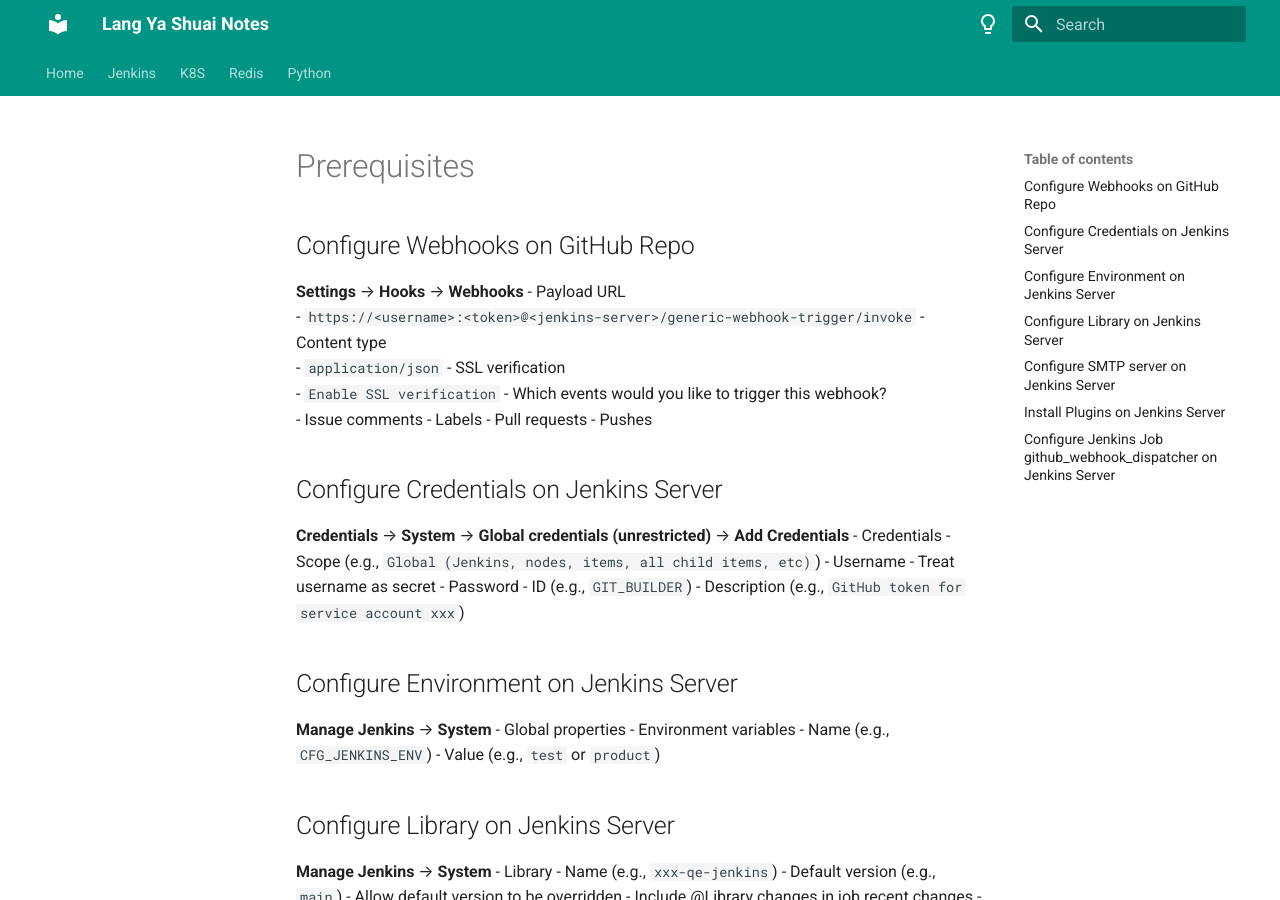
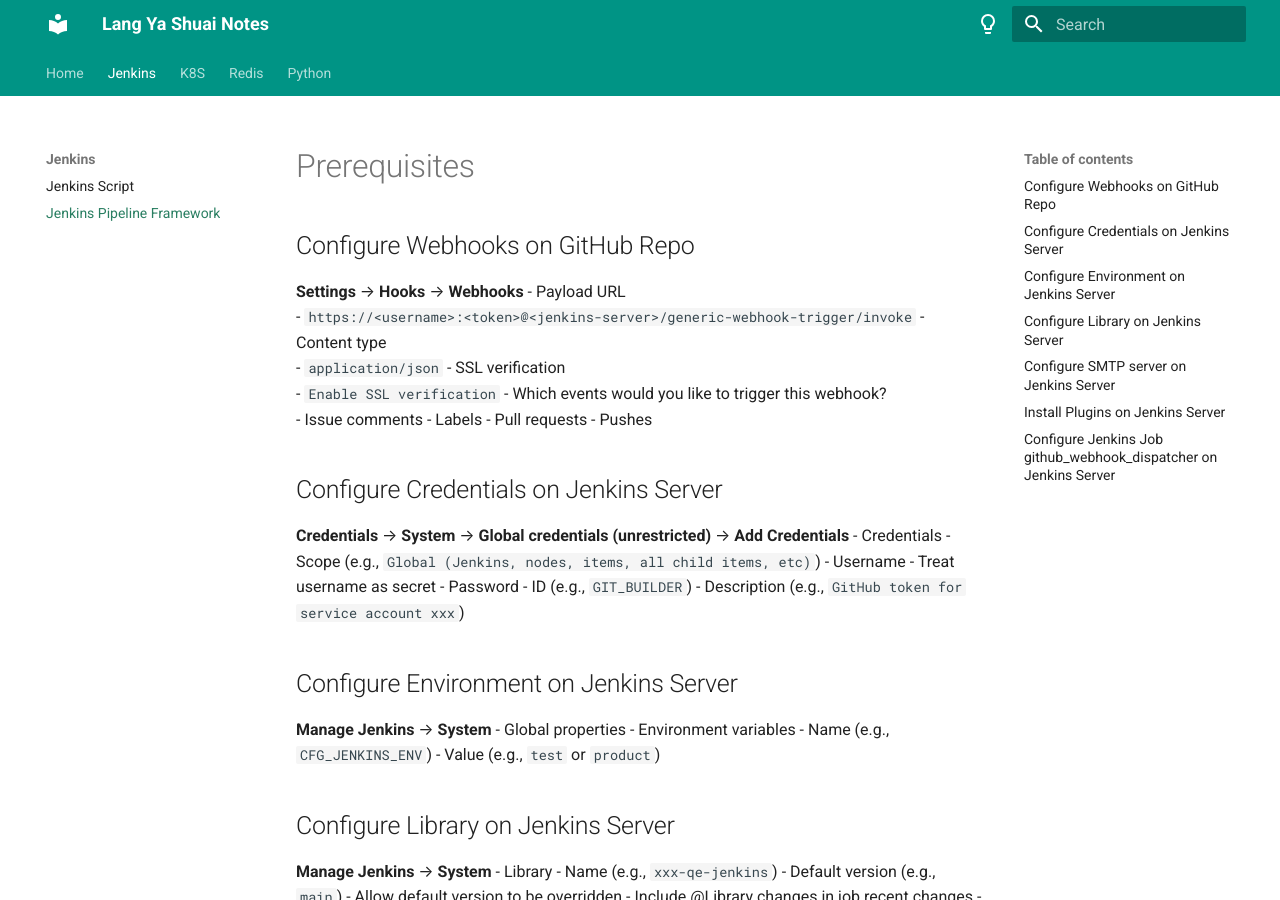
Before and after one commit to zhouushe/notes, an MkDocs documentation site: the page built from docs/jenkins_pipeline_framework.md, in a window 1280 px wide and 900 px high. Built offline with MkDocs 1.6.1 and Material for MkDocs 9.7.7, drawn with Linux system fonts in a browser that asks for light colours.

Commit message:
Update mkdocs.yml

```diff
--- a/mkdocs.yml
+++ b/mkdocs.yml
@@ -44,6 +44,7 @@ nav:
   - Home: index.md
   - Jenkins:
       - Jenkins Script: jenkins_script.md
+      - Jenkins Pipeline Framework: jenkins_pipeline_framework.md
   - K8S:
       - K8S Setup: k8s_setup.md
       - K8S Command: k8s_command.md
```
